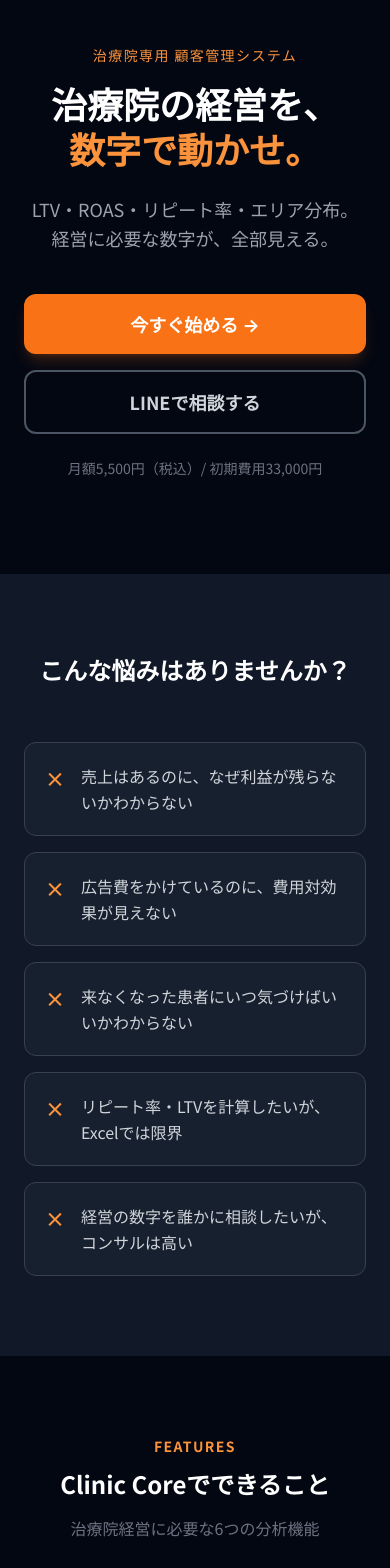
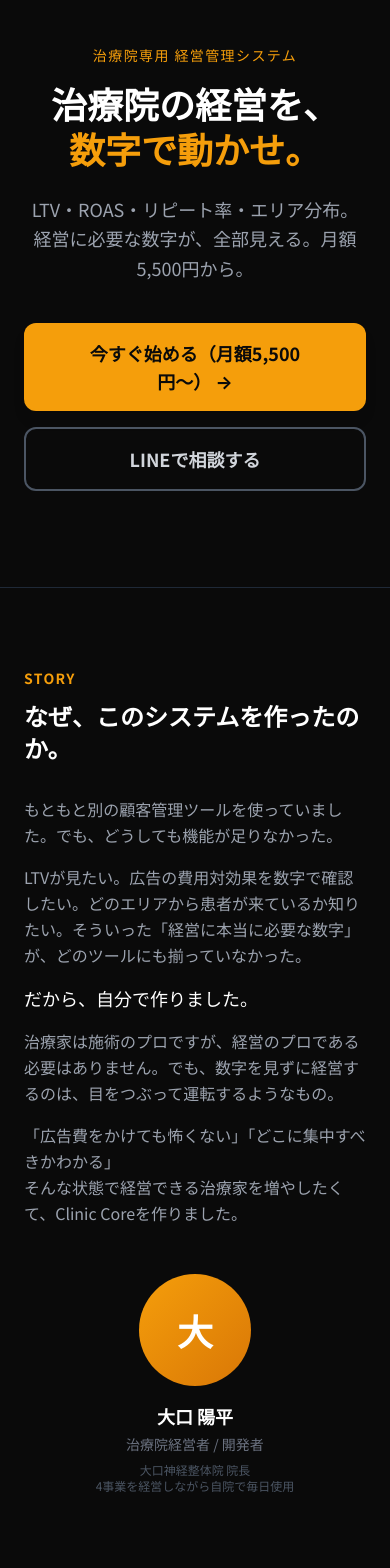
Before and after one commit to yosinkyuin1031-glitch/clinic-saas-lp, a Next.js app: page /systems/customer in a window 390 px wide. Shown: the part 120-1688 px from the top of the page. Built offline with nearby package versions, Linux system fonts and the light colour scheme.

Commit message:
Clinic Core LP全面リニューアル v2

```diff
--- a/app/systems/customer/page.tsx
+++ b/app/systems/customer/page.tsx
@@ -1,115 +1,153 @@
+import type { Metadata } from "next";
 import Link from "next/link";
+
+export const metadata: Metadata = {
+  title: "Clinic Core（クリニックコア）| 治療院専用 経営管理システム",
+  description: "LTV・ROAS・リピート率・エリア分布。治療院経営に必要な数字が全部見える。月額5,500円。",
+  openGraph: {
+    title: "Clinic Core | 治療院の経営を、数字で動かせ。",
+    description: "LTV・ROAS・リピート率・エリア分布。経営に必要な数字が全部見える。月額5,500円から。",
+    type: "website",
+    url: "https://clinic-saas-lp.vercel.app/systems/customer",
+  },
+};
 
 const STRIPE_URL = "https://buy.stripe.com/8x2cN4aAI3SU43y7WV08g06";
 const LINE_URL = "https://lin.ee/182seszw";
 
 export default function CustomerPage() {
   return (
-    <main className="min-h-screen bg-gray-950 text-white">
+    <main className="min-h-screen" style={{ backgroundColor: "#0a0a0a", color: "#ffffff" }}>
       {/* ヘッダー */}
       <header className="border-b border-gray-800 px-6 py-4 flex items-center justify-between max-w-5xl mx-auto">
         <Link href="/" className="text-sm text-gray-400 hover:text-white transition">← ClinicApps トップ</Link>
         <a href={LINE_URL} target="_blank" rel="noopener noreferrer" className="text-sm bg-green-500 text-white px-4 py-2 rounded-full hover:bg-green-600 transition">LINEで相談する</a>
       </header>
 
-      {/* ① ヒーロー */}
+      {/* セクション1: ヒーロー */}
       <section className="max-w-5xl mx-auto px-6 py-24 text-center">
-        <p className="text-sm font-medium text-orange-400 tracking-widest uppercase mb-4">治療院専用 顧客管理システム</p>
-        <h1 className="text-4xl md:text-6xl font-black text-white leading-tight mb-6">
+        <p className="text-sm font-medium tracking-widest uppercase mb-4" style={{ color: "#f59e0b" }}>治療院専用 経営管理システム</p>
+        <h1 className="text-4xl md:text-6xl font-black leading-tight mb-6">
           治療院の経営を、<br />
-          <span className="text-orange-400">数字で動かせ。</span>
+          <span style={{ color: "#f59e0b" }}>数字で動かせ。</span>
         </h1>
         <p className="text-lg text-gray-400 mb-10 max-w-2xl mx-auto leading-relaxed">
           LTV・ROAS・リピート率・エリア分布。<br />
-          経営に必要な数字が、全部見える。
+          経営に必要な数字が、全部見える。月額5,500円から。
         </p>
         <div className="flex flex-col sm:flex-row gap-4 justify-center">
-          <a href={STRIPE_URL} target="_blank" rel="noopener noreferrer" className="inline-block bg-orange-500 text-white text-lg font-bold px-10 py-4 rounded-xl hover:bg-orange-600 transition shadow-lg shadow-orange-500/20">今すぐ始める →</a>
+          <a href={STRIPE_URL} target="_blank" rel="noopener noreferrer" className="inline-block text-lg font-bold px-10 py-4 rounded-xl transition shadow-lg" style={{ backgroundColor: "#f59e0b", color: "#0a0a0a" }}>今すぐ始める（月額5,500円〜） →</a>
           <a href={LINE_URL} target="_blank" rel="noopener noreferrer" className="inline-block border-2 border-gray-600 text-gray-300 text-lg font-bold px-10 py-4 rounded-xl hover:border-gray-400 hover:text-white transition">LINEで相談する</a>
         </div>
-        <p className="mt-6 text-sm text-gray-500">月額5,500円（税込）/ 初期費用33,000円</p>
       </section>
 
-      {/* ② こんな悩みはありませんか？ */}
-      <section className="bg-gray-900 py-20">
+      {/* セクション2: 作った思い */}
+      <section className="py-20 border-t border-gray-800">
         <div className="max-w-5xl mx-auto px-6">
-          <h2 className="text-2xl md:text-3xl font-bold text-white text-center mb-14">こんな悩みはありませんか？</h2>
+          <div className="grid md:grid-cols-3 gap-12 items-center">
+            <div className="md:col-span-2">
+              <p className="text-sm font-bold tracking-widest uppercase mb-3" style={{ color: "#f59e0b" }}>Story</p>
+              <h2 className="text-2xl md:text-3xl font-bold mb-8">なぜ、このシステムを作ったのか。</h2>
+              <div className="space-y-4 text-gray-400 leading-relaxed">
+                <p>もともと別の顧客管理ツールを使っていました。でも、どうしても機能が足りなかった。</p>
+                <p>LTVが見たい。広告の費用対効果を数字で確認したい。どのエリアから患者が来ているか知りたい。そういった「経営に本当に必要な数字」が、どのツールにも揃っていなかった。</p>
+                <p className="text-white font-medium text-lg">だから、自分で作りました。</p>
+                <p>治療家は施術のプロですが、経営のプロである必要はありません。でも、数字を見ずに経営するのは、目をつぶって運転するようなもの。</p>
+                <p>「広告費をかけても怖くない」「どこに集中すべきかわかる」<br />そんな状態で経営できる治療家を増やしたくて、Clinic Coreを作りました。</p>
+              </div>
+            </div>
+            <div className="flex flex-col items-center text-center">
+              <div className="w-28 h-28 rounded-full flex items-center justify-center text-4xl font-black text-white" style={{ background: "linear-gradient(135deg, #f59e0b, #d97706)" }}>大</div>
+              <p className="text-white font-bold text-lg mt-4">大口 陽平</p>
+              <p className="text-gray-500 text-sm mt-1">治療院経営者 / 開発者</p>
+              <p className="text-gray-600 text-xs mt-2">大口神経整体院 院長<br />4事業を経営しながら自院で毎日使用</p>
+            </div>
+          </div>
+        </div>
+      </section>
+
+      {/* セクション3: こんな悩みはありませんか？ */}
+      <section className="py-20 border-t border-gray-800">
+        <div className="max-w-5xl mx-auto px-6">
+          <h2 className="text-2xl md:text-3xl font-bold text-center mb-14">こんな悩みはありませんか？</h2>
           <div className="space-y-4 max-w-2xl mx-auto">
             {[
               "売上はあるのに、なぜ利益が残らないかわからない",
-              "広告費をかけているのに、費用対効果が見えない",
-              "来なくなった患者にいつ気づけばいいかわからない",
-              "リピート率・LTVを計算したいが、Excelでは限界",
-              "経営の数字を誰かに相談したいが、コンサルは高い",
+              "広告費をかけているのに、費用対効果が数字で見えない",
+              "来なくなった患者に、いつ気づけばいいかわからない",
+              "リピート率・LTVを計算したいが、Excelでは限界がある",
+              "経営の数字を誰かに相談したいが、コンサルは高すぎる",
             ].map((text, i) => (
-              <div key={i} className="flex items-start gap-4 bg-gray-800/50 border border-gray-700 rounded-xl p-5">
-                <span className="text-orange-400 text-xl font-bold mt-0.5">×</span>
+              <div key={i} className="flex items-start gap-4 rounded-xl p-5" style={{ backgroundColor: "rgba(255,255,255,0.03)", border: "1px solid rgba(255,255,255,0.08)" }}>
+                <span className="text-red-400 text-xl font-bold mt-0.5 flex-shrink-0">✗</span>
                 <p className="text-gray-300 leading-relaxed">{text}</p>
+              </div>
+            ))}
+          </div>
+          <p className="text-center mt-10 text-lg font-bold" style={{ color: "#f59e0b" }}>全て、Clinic Coreで解決できます。</p>
+        </div>
+      </section>
+
+      {/* セクション4: 主な機能（6カード） */}
+      <section className="py-20 border-t border-gray-800">
+        <div className="max-w-5xl mx-auto px-6">
+          <p className="text-center text-sm font-bold tracking-widest uppercase mb-3" style={{ color: "#f59e0b" }}>Features</p>
+          <h2 className="text-2xl md:text-3xl font-bold text-center mb-4">Clinic Coreでできること</h2>
+          <p className="text-center text-gray-500 mb-14">治療院経営に必要な6つの分析機能</p>
+          <div className="grid md:grid-cols-2 lg:grid-cols-3 gap-6">
+            {[
+              { icon: "📊", title: "LTV・ROAS・CPA 自動計算", body: "広告1円あたりの費用対効果をリアルタイムで把握。どの媒体が効いているか一目でわかる。" },
+              { icon: "📍", title: "エリア別患者分布マップ", body: "どの地域から患者が来ているか地図上で可視化。次の集客エリアの判断に使える。" },
+              { icon: "🔔", title: "離反アラート・リピート分析", body: "来なくなった患者を自動検出。フォローのタイミングを逃さない。" },
+              { icon: "📈", title: "月別売上・稼働率グラフ", body: "時間帯別・曜日別の稼働率まで自動集計。数字で経営判断ができる。" },
+              { icon: "📮", title: "はがきDM宛名印刷", body: "離反患者リストをそのまま印刷。オフライン集客もこれ一つで完結。" },
+              { icon: "📱", title: "SMS送信・CSVインポート", body: "既存データをそのまま移行。患者へのSMS送信にも対応。" },
+            ].map((f) => (
+              <div key={f.title} className="rounded-2xl p-6 transition" style={{ backgroundColor: "rgba(255,255,255,0.03)", border: "1px solid rgba(255,255,255,0.08)" }}>
+                <span className="text-3xl block mb-4">{f.icon}</span>
+                <h3 className="font-bold text-lg mb-2">{f.title}</h3>
+                <p className="text-gray-400 text-sm leading-relaxed">{f.body}</p>
               </div>
             ))}
           </div>
         </div>
       </section>
 
-      {/* ③ Clinic Coreでできること（6機能カード） */}
-      <section className="py-20 max-w-5xl mx-auto px-6">
-        <p className="text-center text-orange-400 text-sm font-bold tracking-widest uppercase mb-3">Features</p>
-        <h2 className="text-2xl md:text-3xl font-bold text-white text-center mb-4">Clinic Coreでできること</h2>
-        <p className="text-center text-gray-500 mb-14">治療院経営に必要な6つの分析機能</p>
-        <div className="grid md:grid-cols-2 lg:grid-cols-3 gap-6">
-          {[
-            { icon: "📊", title: "LTV・ROAS・CPA自動計算", body: "広告1円あたりの費用対効果をリアルタイムで把握。どの広告が利益を生んでいるか一目瞭然。" },
-            { icon: "📍", title: "エリア別患者分布マップ", body: "どの地域から患者が来ているか地図上で可視化。チラシ配布やポスティング戦略に直結。" },
-            { icon: "🔔", title: "離反アラート・リピート分析", body: "来なくなった患者を自動検出。フォロータイミングを逃さない。" },
-            { icon: "📈", title: "月別売上・稼働率グラフ", body: "時間帯別・曜日別の稼働率まで自動集計。経営判断の根拠になる。" },
-            { icon: "📮", title: "はがきDM宛名印刷", body: "離反患者リストをそのまま印刷。オフライン集客も完結。" },
-            { icon: "📱", title: "SMS・CSVインポート", body: "既存データをそのまま移行。患者へのSMS送信も可能。" },
-          ].map((f) => (
-            <div key={f.title} className="bg-gray-900 border border-gray-800 rounded-2xl p-6 hover:border-orange-500/30 transition">
-              <span className="text-3xl block mb-4">{f.icon}</span>
-              <h3 className="font-bold text-white text-lg mb-2">{f.title}</h3>
-              <p className="text-gray-400 text-sm leading-relaxed">{f.body}</p>
-            </div>
-          ))}
-        </div>
-      </section>
-
-      {/* ④ 他社との比較表 */}
-      <section className="bg-gray-900 py-20">
+      {/* セクション5: 他社比較表 */}
+      <section className="py-20 border-t border-gray-800">
         <div className="max-w-5xl mx-auto px-6">
-          <p className="text-center text-orange-400 text-sm font-bold tracking-widest uppercase mb-3">Comparison</p>
-          <h2 className="text-2xl md:text-3xl font-bold text-white text-center mb-4">他の管理方法との比較</h2>
+          <p className="text-center text-sm font-bold tracking-widest uppercase mb-3" style={{ color: "#f59e0b" }}>Comparison</p>
+          <h2 className="text-2xl md:text-3xl font-bold text-center mb-4">他社サービスとの比較</h2>
           <p className="text-center text-gray-500 mb-12">治療院に必要な分析機能を全て備えているのは、Clinic Coreだけ</p>
           <div className="overflow-x-auto">
             <table className="w-full text-sm border-collapse">
               <thead>
                 <tr>
-                  <th className="text-left p-4 text-gray-400 font-medium">比較項目</th>
-                  <th className="p-4 text-center bg-orange-500 text-white font-bold rounded-t-xl">Clinic Core</th>
-                  <th className="p-4 text-center text-gray-400 font-medium">Excel</th>
-                  <th className="p-4 text-center text-gray-400 font-medium">汎用CRM</th>
-                  <th className="p-4 text-center text-gray-400 font-medium">大手カルテ</th>
+                  <th className="text-left p-4 text-gray-400 font-medium border-b border-gray-800"></th>
+                  <th className="p-4 text-center font-bold rounded-t-xl" style={{ backgroundColor: "#f59e0b", color: "#0a0a0a" }}>Clinic Core</th>
+                  <th className="p-4 text-center text-gray-400 font-medium border-b border-gray-800">リピクル</th>
+                  <th className="p-4 text-center text-gray-400 font-medium border-b border-gray-800">スリーズプロ</th>
+                  <th className="p-4 text-center text-gray-400 font-medium border-b border-gray-800">Excel管理</th>
                 </tr>
               </thead>
               <tbody>
                 {[
-                  ["月額料金", "5,500円", "0円", "3,000円〜", "15,000円〜"],
-                  ["初期費用", "33,000円", "0円", "0円〜", "100,000円〜"],
-                  ["LTV・ROAS自動計算", "●", "－", "－", "－"],
+                  ["月額料金", "5,500円", "要問合せ（推定1万円〜）", "要問合せ（推定1万円〜）", "0円"],
+                  ["LTV・ROAS自動計算", "●", "－", "△", "－"],
                   ["エリア別患者マップ", "●", "－", "－", "－"],
-                  ["離反アラート", "●", "－", "△", "－"],
+                  ["離反アラート", "●", "●", "●", "－"],
                   ["はがきDM印刷", "●", "－", "－", "－"],
                   ["広告費対効果分析", "●", "－", "△", "－"],
-                  ["SMS送信", "●", "－", "△", "△"],
-                  ["治療院専用設計", "●", "－", "－", "△"],
-                  ["最低契約期間", "なし", "－", "12ヶ月〜", "12ヶ月〜"],
-                ].map(([item, core, excel, crm, karte], i) => (
-                  <tr key={item} className={`border-t border-gray-800 ${i % 2 === 0 ? "bg-gray-950/50" : "bg-gray-900/50"}`}>
+                  ["SMS送信", "●", "－", "△", "－"],
+                  ["治療院経営者が開発", "●", "－", "－", "－"],
+                  ["最低契約期間", "6ヶ月", "要確認", "要確認", "－"],
+                ].map(([item, core, repicle, threez, excel], i) => (
+                  <tr key={item} className="border-b border-gray-800/50">
                     <td className="p-4 font-medium text-gray-300">{item}</td>
-                    <td className="p-4 text-center font-bold text-orange-400 bg-orange-500/5">{core}</td>
+                    <td className="p-4 text-center font-bold" style={{ color: "#f59e0b", backgroundColor: "rgba(245,158,11,0.05)", borderLeft: "2px solid #f59e0b", borderRight: "2px solid #f59e0b", ...(i === 8 ? { borderBottom: "2px solid #f59e0b", borderRadius: "0 0 8px 8px" } : {}) }}>{core}</td>
+                    <td className="p-4 text-center text-gray-500">{repicle}</td>
+                    <td className="p-4 text-center text-gray-500">{threez}</td>
                     <td className="p-4 text-center text-gray-500">{excel}</td>
-                    <td className="p-4 text-center text-gray-500">{crm}</td>
-                    <td className="p-4 text-center text-gray-500">{karte}</td>
                   </tr>
                 ))}
               </tbody>
@@ -118,96 +156,100 @@
         </div>
       </section>
 
-      {/* ⑤ 差別化ポイント3つ */}
-      <section className="py-20 max-w-5xl mx-auto px-6">
-        <p className="text-center text-orange-400 text-sm font-bold tracking-widest uppercase mb-3">Why Clinic Core</p>
-        <h2 className="text-2xl md:text-3xl font-bold text-white text-center mb-14">選ばれる3つの理由</h2>
+      {/* セクション6: 差別化ポイント3つ */}
+      <section className="py-20 border-t border-gray-800">
+        <div className="max-w-5xl mx-auto px-6">
+          <p className="text-center text-sm font-bold tracking-widest uppercase mb-3" style={{ color: "#f59e0b" }}>Why Clinic Core</p>
+          <h2 className="text-2xl md:text-3xl font-bold text-center mb-14">選ばれる3つの理由</h2>
           <div className="grid md:grid-cols-3 gap-8">
             {[
               {
                 num: "01",
-              title: "経営コンサル並みの数字が\n月5,500円で手に入る",
-              body: "LTV・ROAS・CPA・リピート率・エリア分析。コンサルに払う前に、まず数字を見える化する。",
+                title: "経営コンサル並みの分析が\n月5,500円",
+                body: "LTV・ROAS・CPA・リピート率・エリア分析。数字を見ながら経営できる環境を、低コストで。",
               },
               {
                 num: "02",
-              title: "治療院経営者が\n自分の院のために作った",
-              body: "机上の設計ではなく、実際の院運営から生まれた機能設計。現場で本当に必要なものだけが入っている。",
+                title: "現役治療院経営者が\n自分の院のために作った",
+                body: "机上の設計ではなく、毎日の院運営から生まれた機能。現場で本当に必要なものだけが入っている。",
               },
               {
                 num: "03",
-              title: "縛りなし・\n透明な料金",
-              body: "最低契約期間なし。月額5,500円のみ。初期費用以外に追加料金は一切なし。",
+                title: "広告費をかけても\n怖くなくなる",
+                body: "ROASとCPAが見えれば、広告は「賭け」ではなく「投資」になる。数字がわかれば、判断に迷わない。",
               },
             ].map((item) => (
-            <div key={item.num} className="bg-gray-900 border border-gray-800 rounded-2xl p-8 hover:border-orange-500/30 transition">
-              <span className="text-5xl font-black text-orange-500/20 block mb-4">{item.num}</span>
-              <h3 className="font-bold text-white text-lg mb-3 whitespace-pre-line">{item.title}</h3>
+              <div key={item.num} className="rounded-2xl p-8 transition" style={{ backgroundColor: "rgba(255,255,255,0.03)", border: "1px solid rgba(255,255,255,0.08)" }}>
+                <span className="text-5xl font-black block mb-4" style={{ color: "rgba(245,158,11,0.2)" }}>{item.num}</span>
+                <h3 className="font-bold text-lg mb-3 whitespace-pre-line">{item.title}</h3>
                 <p className="text-gray-400 text-sm leading-relaxed">{item.body}</p>
               </div>
             ))}
           </div>
+        </div>
       </section>
 
-      {/* ⑥ 料金 */}
-      <section className="bg-gray-900 py-20" id="pricing">
+      {/* セクション7: 料金 */}
+      <section className="py-20 border-t border-gray-800" id="pricing">
         <div className="max-w-5xl mx-auto px-6">
-          <p className="text-center text-orange-400 text-sm font-bold tracking-widest uppercase mb-3">Pricing</p>
-          <h2 className="text-2xl md:text-3xl font-bold text-white text-center mb-14">料金プラン</h2>
-          <div className="max-w-md mx-auto bg-gray-950 border-2 border-orange-500 rounded-2xl p-10 text-center">
-            <p className="text-orange-400 font-bold text-sm mb-2">Clinic Core</p>
+          <p className="text-center text-sm font-bold tracking-widest uppercase mb-3" style={{ color: "#f59e0b" }}>Pricing</p>
+          <h2 className="text-2xl md:text-3xl font-bold text-center mb-14">料金プラン</h2>
+          <div className="max-w-md mx-auto rounded-2xl p-10 text-center" style={{ backgroundColor: "rgba(255,255,255,0.03)", border: "2px solid #f59e0b" }}>
+            <p className="font-bold text-sm mb-2" style={{ color: "#f59e0b" }}>Clinic Core</p>
             <div className="flex items-end justify-center gap-1 mb-2">
-              <span className="text-5xl font-black text-white">5,500</span>
+              <span className="text-5xl font-black">5,500</span>
               <span className="text-lg text-gray-400 pb-1">円/月</span>
             </div>
             <p className="text-gray-500 text-sm mb-8">初期費用 33,000円（税込）</p>
             <ul className="space-y-3 text-sm text-gray-300 text-left mb-10">
               {[
-                "全6つの分析機能が使い放題",
-                "患者数・データ量の制限なし",
-                "CSV一括インポート対応",
-                "導入サポート付き",
-                "最低契約期間なし",
+                "全機能利用可能",
+                "患者数無制限",
+                "最低契約期間6ヶ月",
+                "LINEサポート付き",
+                "6ヶ月以降いつでも解約可能",
               ].map((t) => (
                 <li key={t} className="flex items-center gap-3">
-                  <span className="text-orange-400 font-bold">✓</span>
+                  <span className="font-bold" style={{ color: "#f59e0b" }}>✓</span>
                   {t}
                 </li>
               ))}
             </ul>
-            <a href={STRIPE_URL} target="_blank" rel="noopener noreferrer" className="block w-full bg-orange-500 text-white text-lg font-bold py-4 rounded-xl hover:bg-orange-600 transition shadow-lg shadow-orange-500/20 mb-4">今すぐ始める →</a>
+            <a href={STRIPE_URL} target="_blank" rel="noopener noreferrer" className="block w-full text-lg font-bold py-4 rounded-xl transition shadow-lg mb-4" style={{ backgroundColor: "#f59e0b", color: "#0a0a0a" }}>今すぐ始める →</a>
             <a href={LINE_URL} target="_blank" rel="noopener noreferrer" className="block w-full border border-gray-700 text-gray-400 font-medium py-3 rounded-xl hover:border-gray-500 hover:text-white transition">LINEで相談する</a>
           </div>
         </div>
       </section>
 
-      {/* ⑦ よくある質問 */}
-      <section className="py-20 max-w-5xl mx-auto px-6">
-        <p className="text-center text-orange-400 text-sm font-bold tracking-widest uppercase mb-3">FAQ</p>
-        <h2 className="text-2xl md:text-3xl font-bold text-white text-center mb-14">よくある質問</h2>
+      {/* セクション8: よくある質問 */}
+      <section className="py-20 border-t border-gray-800">
+        <div className="max-w-5xl mx-auto px-6">
+          <p className="text-center text-sm font-bold tracking-widest uppercase mb-3" style={{ color: "#f59e0b" }}>FAQ</p>
+          <h2 className="text-2xl md:text-3xl font-bold text-center mb-14">よくある質問</h2>
           <div className="space-y-4 max-w-2xl mx-auto">
             {[
-            { q: "既存のデータは移行できますか？", a: "CSVインポートで患者データを一括移行できます。サポートもお手伝いします。" },
-            { q: "予約管理・WEB問診との連携は？", a: "同じシステム基盤で連携できます。後から追加も可能です。" },
-            { q: "最低利用期間はありますか？", a: "ありません。いつでも解約可能です。" },
-            { q: "サポートはありますか？", a: "LINEで個別サポートします。操作でわからないことがあれば気軽にご連絡ください。" },
+              { q: "既存データは移行できますか？", a: "CSVインポートに対応しています。ただし現在お使いのシステムによって移行できる範囲が異なります。まずはLINEでご相談ください。" },
+              { q: "最低契約期間はありますか？", a: "6ヶ月の最低契約期間があります。6ヶ月経過後はいつでも解約可能です。" },
+              { q: "サポートはどのように受けられますか？", a: "LINEにて個別サポートを行っています。初期設定から操作方法まで対応します。" },
+              { q: "スマートフォンでも使えますか？", a: "PCブラウザでの利用を推奨していますが、スマートフォンのブラウザからもアクセス可能です。" },
             ].map(({ q, a }) => (
-            <div key={q} className="bg-gray-900 border border-gray-800 rounded-xl p-6">
-              <p className="font-bold text-white mb-2">Q. {q}</p>
+              <div key={q} className="rounded-xl p-6" style={{ backgroundColor: "rgba(255,255,255,0.03)", border: "1px solid rgba(255,255,255,0.08)" }}>
+                <p className="font-bold mb-2">Q. {q}</p>
                 <p className="text-gray-400 text-sm leading-relaxed">A. {a}</p>
               </div>
             ))}
           </div>
+        </div>
       </section>
 
       {/* CTA */}
-      <section className="bg-orange-500 py-20 text-center">
+      <section className="py-20 text-center" style={{ backgroundColor: "#f59e0b" }}>
         <div className="max-w-5xl mx-auto px-6">
-          <h2 className="text-2xl md:text-4xl font-black text-white mb-4">数字を見る院だけが、生き残る。</h2>
-          <p className="text-orange-100 mb-10 text-lg">月額5,500円で、治療院経営に必要な数字が全て手に入る。</p>
+          <h2 className="text-2xl md:text-4xl font-black mb-4" style={{ color: "#0a0a0a" }}>数字を見る院だけが、生き残る。</h2>
+          <p className="mb-10 text-lg" style={{ color: "rgba(10,10,10,0.7)" }}>月額5,500円で、治療院経営に必要な数字が全て手に入る。</p>
           <div className="flex flex-col sm:flex-row gap-4 justify-center">
-            <a href={STRIPE_URL} target="_blank" rel="noopener noreferrer" className="bg-white text-orange-600 font-bold text-lg px-10 py-4 rounded-xl hover:bg-orange-50 transition shadow-lg">今すぐ始める →</a>
-            <a href={LINE_URL} target="_blank" rel="noopener noreferrer" className="border-2 border-white text-white font-bold text-lg px-10 py-4 rounded-xl hover:bg-orange-600 transition">LINEで相談する</a>
+            <a href={STRIPE_URL} target="_blank" rel="noopener noreferrer" className="font-bold text-lg px-10 py-4 rounded-xl transition shadow-lg" style={{ backgroundColor: "#0a0a0a", color: "#f59e0b" }}>今すぐ始める →</a>
+            <a href={LINE_URL} target="_blank" rel="noopener noreferrer" className="border-2 font-bold text-lg px-10 py-4 rounded-xl transition" style={{ borderColor: "#0a0a0a", color: "#0a0a0a" }}>LINEで相談する</a>
           </div>
         </div>
       </section>
```
Lines whose indentation alone changed are shown as unchanged.
